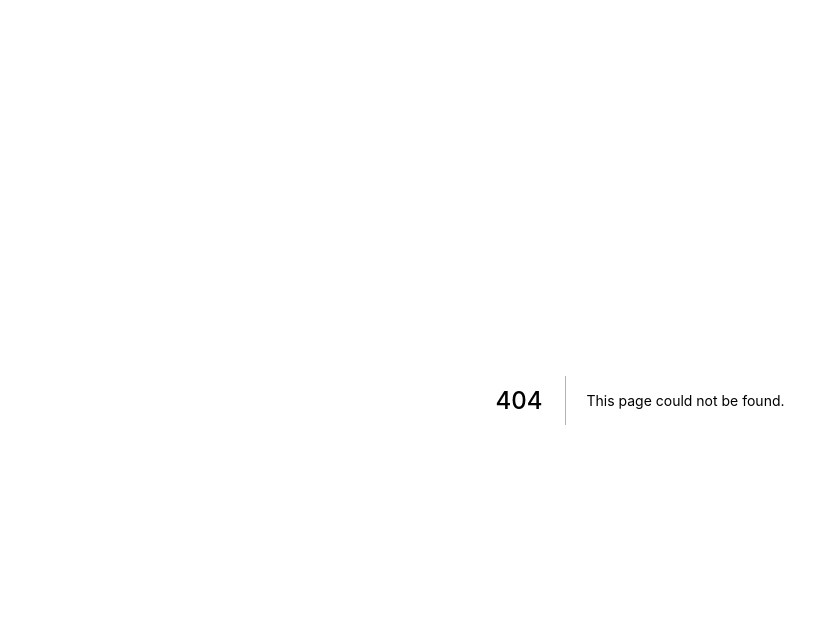
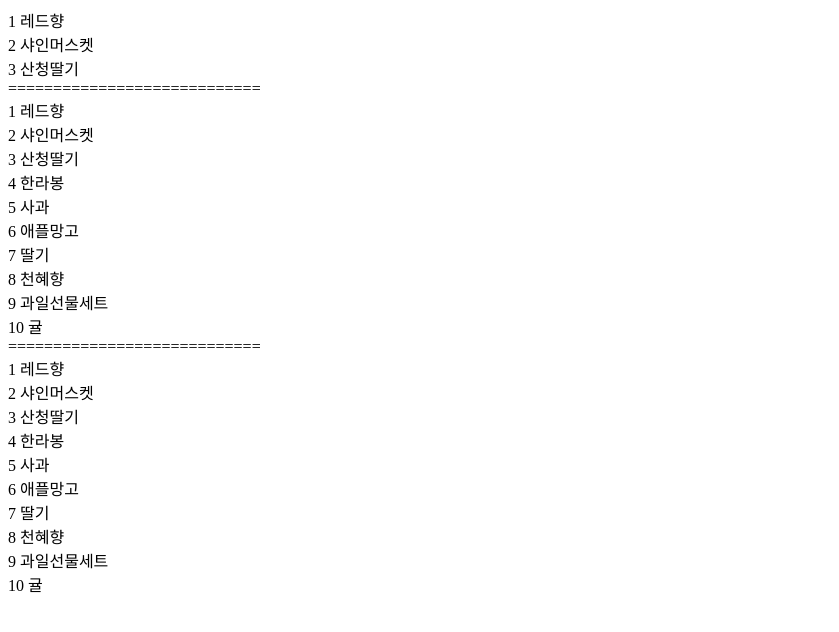
Before and after one commit to wnsdud4206/inflearnnewnextjs, a Next.js app: page /section08/08-01-map-fruits in a window 1280 px wide. Before the commit this address had no page. Shown: the top 632 px of the page, without its empty margins (0-839 px from the left). Built offline with nearby package versions, Linux system fonts and the light colour scheme.

Commit message:
20231122 08-02-map-boards 0:11~

```diff
--- /dev/null
+++ b/pages/section08/08-01-map-fruits/index.js
@@ -0,0 +1,48 @@
+// 컴포넌트 위에 만든 이유: 컴포넌트가 리렌더링 되어도 다시 안만들어진다.(state가 수정되거나 하는 경우)
+const FRUITS = [
+  { number: 1, title: "레드향" },
+  { number: 2, title: "샤인머스켓" },
+  { number: 3, title: "산청딸기" },
+  { number: 4, title: "한라봉" },
+  { number: 5, title: "사과" },
+  { number: 6, title: "애플망고" },
+  { number: 7, title: "딸기" },
+  { number: 8, title: "천혜향" },
+  { number: 9, title: "과일선물세트" },
+  { number: 10, title: "귤" },
+];
+
+export default function MapFruitsPage() {
+  // 1. 가장 기본 예제
+  const aaa = [
+    <div>1 레드향</div>,
+    <div>2 샤인머스켓</div>,
+    <div>3 산청딸기</div>,
+  ];
+
+  // 2. 실무 백엔드 데이터 예제
+  // map을 쉽게 생각하는 방법은 맨 처음 데이터만 잘 처리해주면 다음 데이터들의 형태도 모두 같기 때문에 신경쓸 필요 없다.
+  const bbb = FRUITS.map((el) => (
+    <div>
+      {el.number} {el.title}
+    </div>
+  ));
+
+  return (
+    <>
+      <div>{aaa}</div>
+      ============================
+      <div>{bbb}</div>
+      ============================
+      <div>
+        {/* 3. 실무 효율적인 렌더링 예제 */}
+        {/* 실제 실무에서는 변수에 담지않고 바로 화면에 그린다. 해당 변수가 뭐하는 앤지 굳이 찾아가서 보기 번거롭기 때문 */}
+        {FRUITS.map((el) => (
+          <div>
+            {el.number} {el.title}
+          </div>
+        ))}
+      </div>
+    </>
+  );
+}
```
